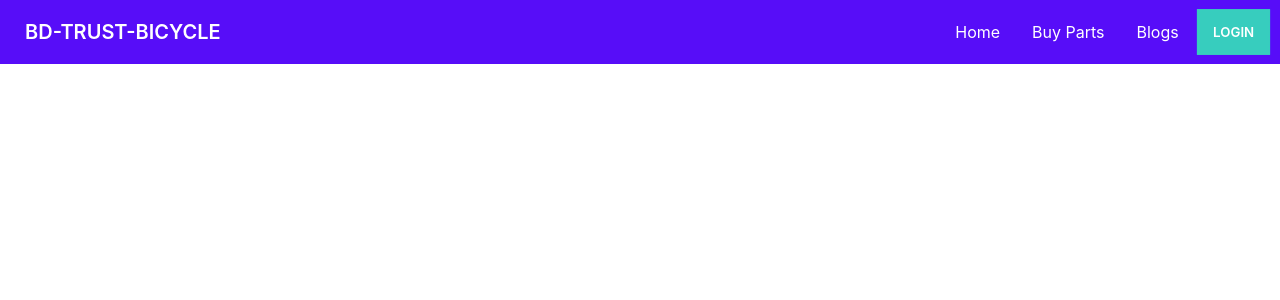
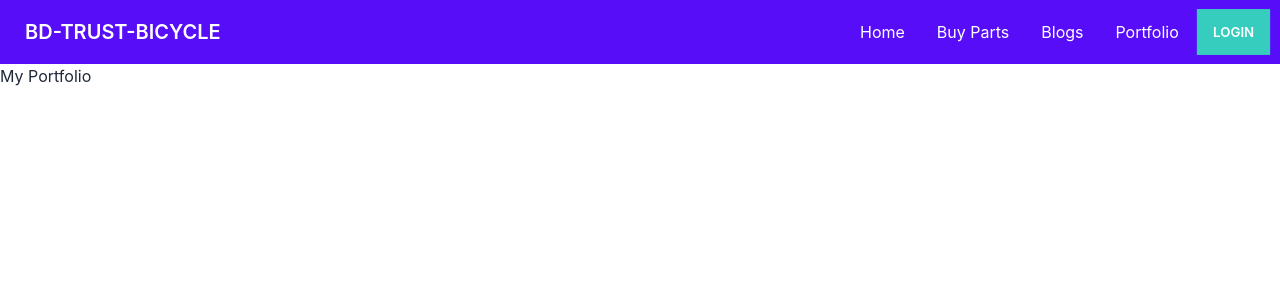
Before and after one commit to Rafat-Web-Developer/bd-trust-bicycle, a React (Create React App) app: page /myPortfolio in a window 1280 px wide. Shown: the top 300 px of the page. Built offline with nearby package versions, Linux system fonts and the light colour scheme; no server answers.

Commit message:
Create Portfolio component

```diff
--- a/src/App.js
+++ b/src/App.js
@@ -16,6 +16,7 @@ import ManageProducts from "./Pages/Dashboard/Admin/ManageProducts";
 import ManageOrders from "./Pages/Dashboard/Admin/ManageOrders";
 import AddProduct from "./Pages/Dashboard/Admin/AddProduct";
 import DashboardHome from "./Pages/Dashboard/DashboardHome";
+import MyPortfolio from "./Pages/MyPortfolio/MyPortfolio";
 
 function App() {
   return (
@@ -49,6 +50,10 @@ function App() {
           <Route path="profile" element={<Profile></Profile>}></Route>
         </Route>
         <Route path="/blogs" element={<Blogs></Blogs>}></Route>
+        <Route
+          path="/myPortfolio"
+          element={<MyPortfolio></MyPortfolio>}
+        ></Route>
         <Route path="/login" element={<Login></Login>}></Route>
         <Route path="/signup" element={<Signup></Signup>}></Route>
       </Routes>
--- /dev/null
+++ b/src/Pages/MyPortfolio/MyPortfolio.js
@@ -0,0 +1,11 @@
+import React from "react";
+
+const MyPortfolio = () => {
+  return (
+    <div>
+      <h1>My Portfolio</h1>
+    </div>
+  );
+};
+
+export default MyPortfolio;
--- a/src/Pages/Shared/Navbar.js
+++ b/src/Pages/Shared/Navbar.js
@@ -28,6 +28,9 @@ const Navbar = () => {
       )}
       <li>
         <Link to="/blogs">Blogs</Link>
+      </li>
+      <li>
+        <Link to="/myPortfolio">Portfolio</Link>
       </li>
       {user && (
         <li>
```
